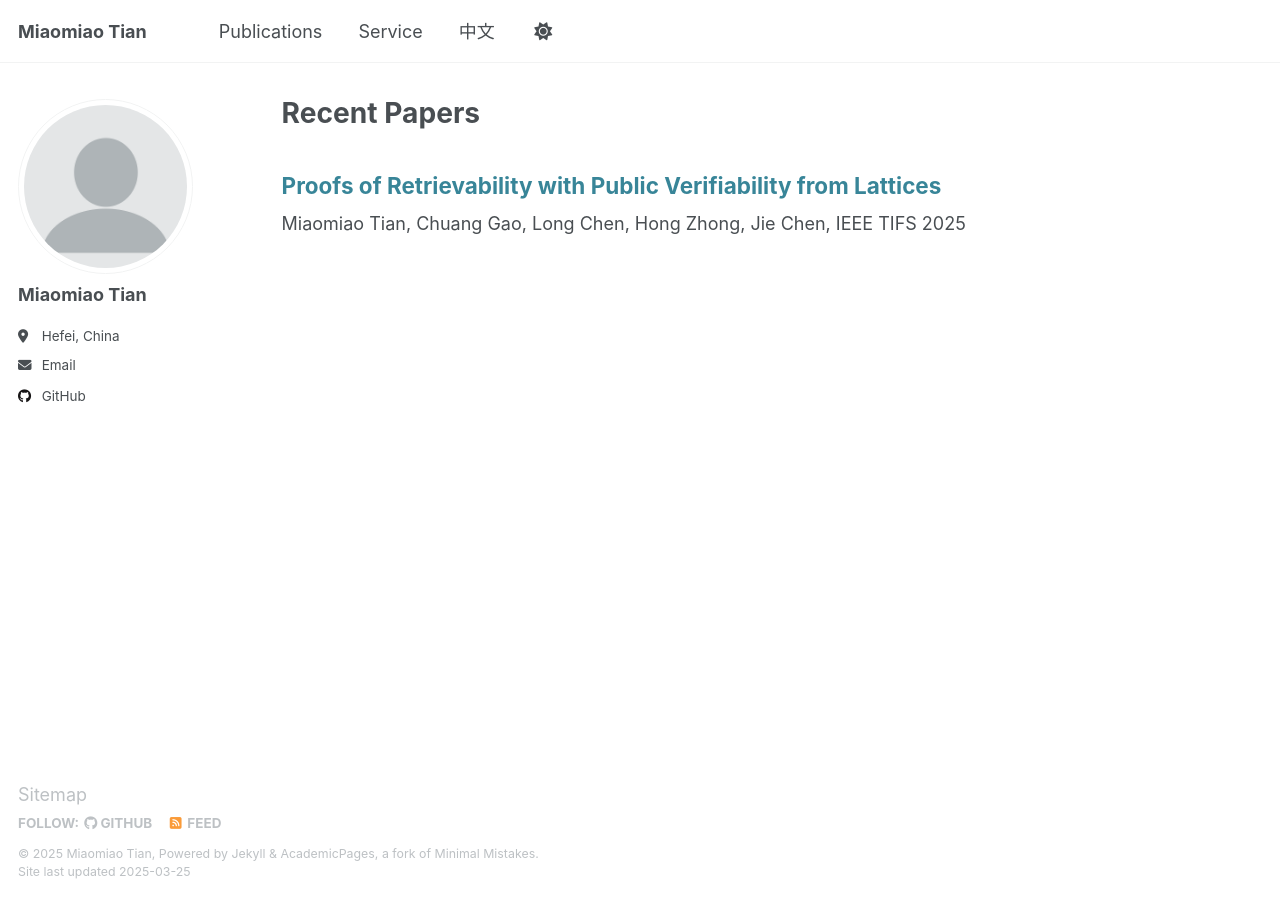
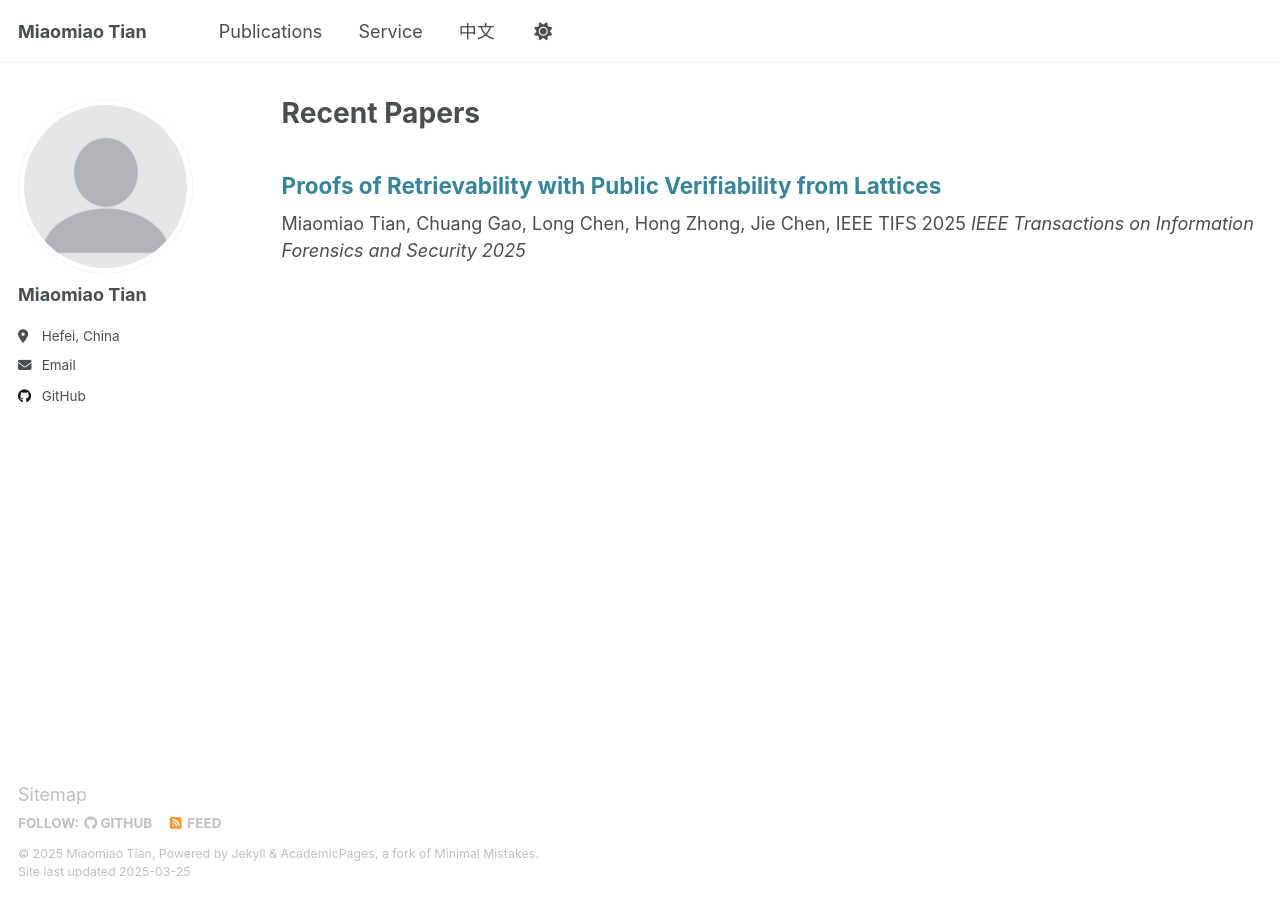
Before and after one commit to dmtian/dmtian.github.io, a Jekyll site: the page built from _pages/publications.html, in a window 1280 px wide. Built offline with Jekyll 4.4.1, drawn with Linux system fonts in a browser that asks for light colours.

Commit message:
Update publications.html

```diff
--- a/_pages/publications.html
+++ b/_pages/publications.html
@@ -7,3 +7,4 @@ author_profile: true
 
 <h2 style="color: rgb(56,133,152);">Proofs of Retrievability with Public Verifiability from Lattices</h2>
 Miaomiao Tian, Chuang Gao, Long Chen, Hong Zhong, Jie Chen, IEEE TIFS 2025
+<i>IEEE Transactions on Information Forensics and Security 2025</i>
```
